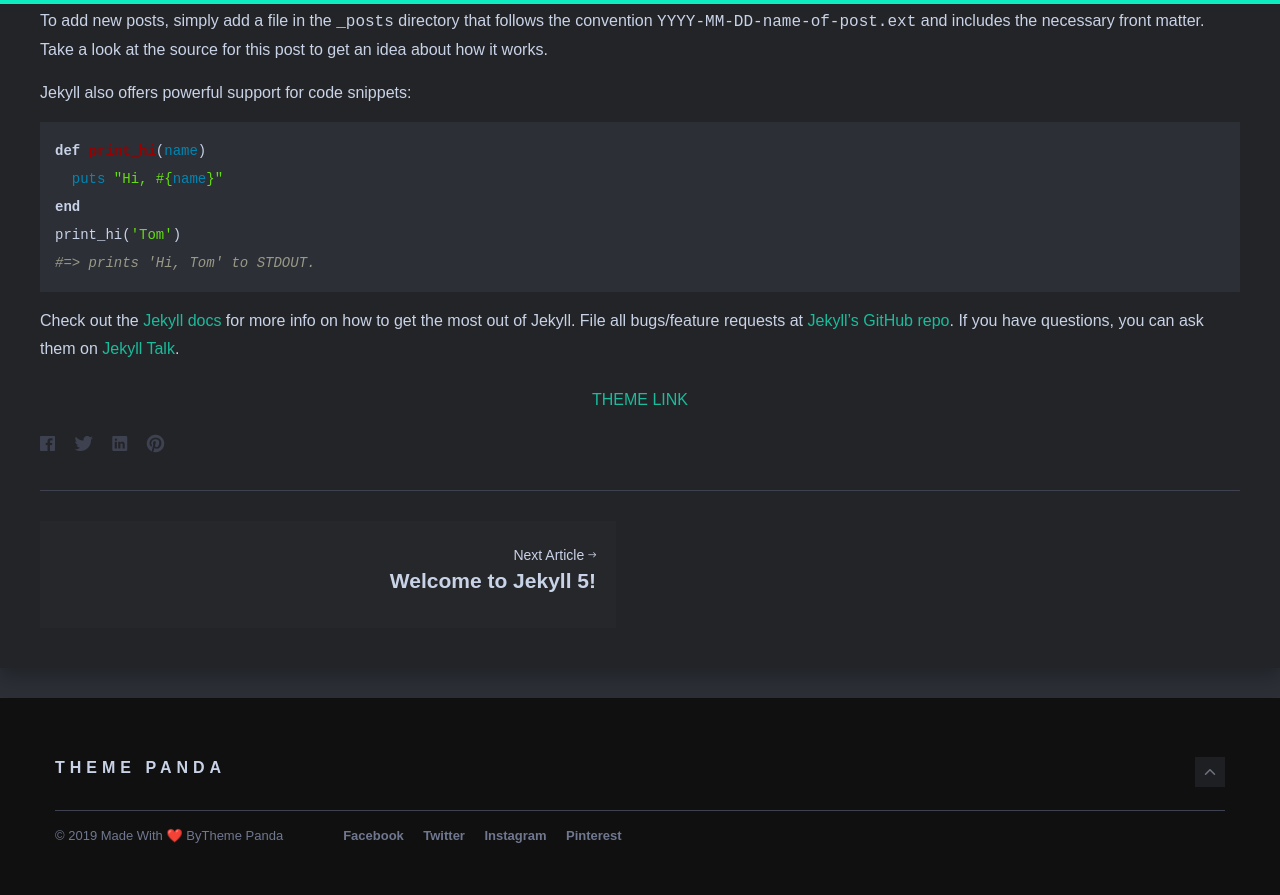
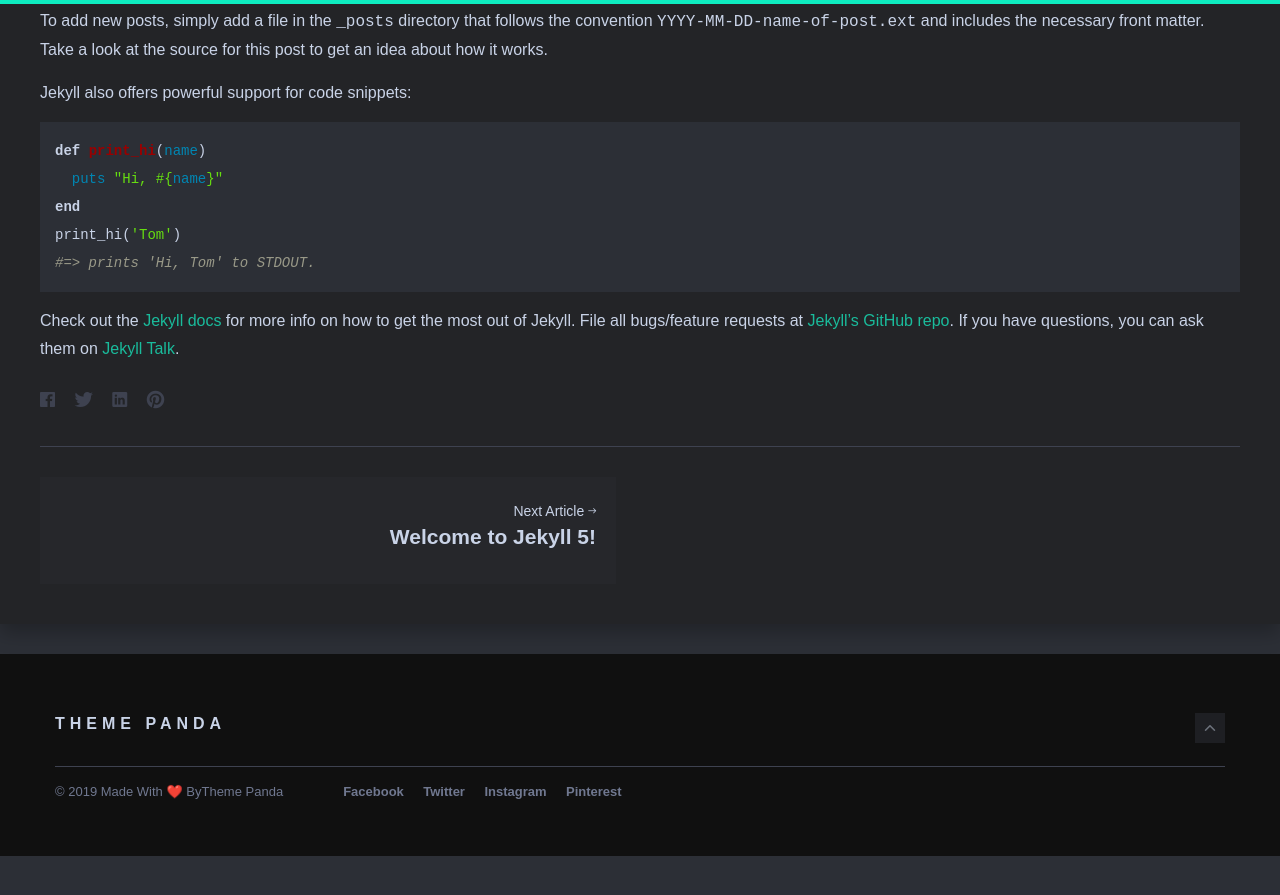
Before and after one commit to innowebka/34, a Jekyll site: the page built from _posts/2018-05-29-welcome-to-jekyll.markdown, in a window 1280 px wide and 900 px high, scrolled down 1072 px. Shown: the top 895 px of the window. Built offline with Jekyll 4.4.1, drawn with Linux system fonts in a browser that asks for light colours; nearby versions of some CDN libraries; library files that are not in the unit come from our copies; comment, search, counter and statistics services are not loaded; after the commit the page ends 1928 px from its top, so only the background shows below that.

Commit message:
Update post.html

```diff
--- a/_layouts/post.html
+++ b/_layouts/post.html
@@ -63,7 +63,6 @@ document.addEventListener('scroll', function() {
 </div>
 <div class="post-body">
 {{ content }}
-<center><a href="javascript:void(0)" class="button read-more" onclick="location.href='http:\\themepanda.com'">THEME LINK</a></center>
 
 <div class="post-share">
 <ul class="share-list list-reset">
```
